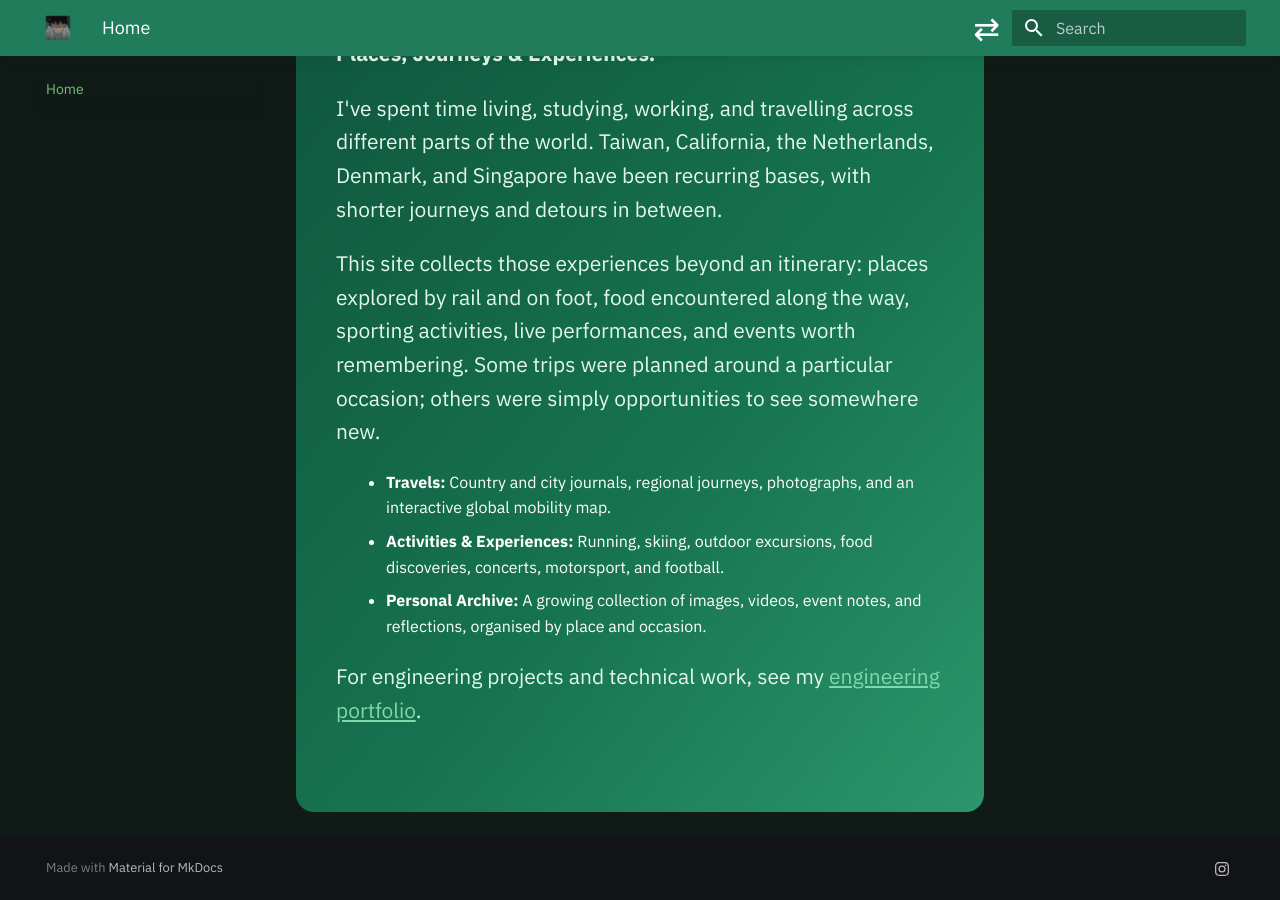
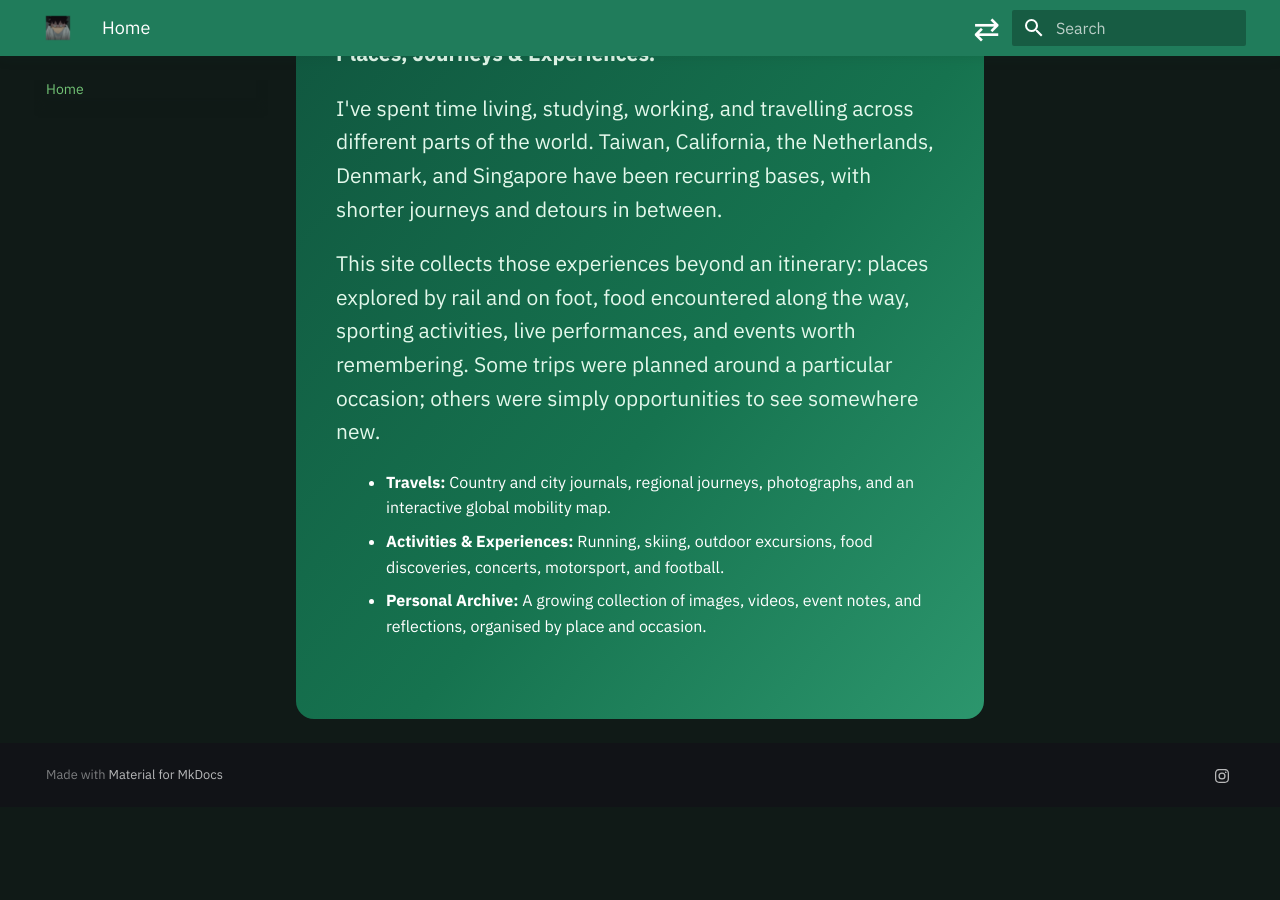
Before and after one commit to alvvvli/alvin-beyond, an MkDocs documentation site: the page built from docs/index.md, in a window 1280 px wide and 900 px high, scrolled down 664 px. Built offline with MkDocs 1.6.1 and Material for MkDocs 9.7.7, drawn with Linux system fonts in a browser that asks for light colours; comment, search, counter and statistics services are not loaded; after the commit the page ends 1471 px from its top, so only the background shows below that.

Commit message:
Update index.md

```diff
--- a/docs/index.md
+++ b/docs/index.md
@@ -25,6 +25,5 @@
       <li><strong>Activities &amp; Experiences:</strong> Running, skiing, outdoor excursions, food discoveries, concerts, motorsport, and football.</li>
       <li><strong>Personal Archive:</strong> A growing collection of images, videos, event notes, and reflections, organised by place and occasion.</li>
     </ul>
-    <p>For engineering projects and technical work, see my <a href="https://alvvvli.github.io/alvin-site/">engineering portfolio</a>.</p>
   </div>
 </div>
```
